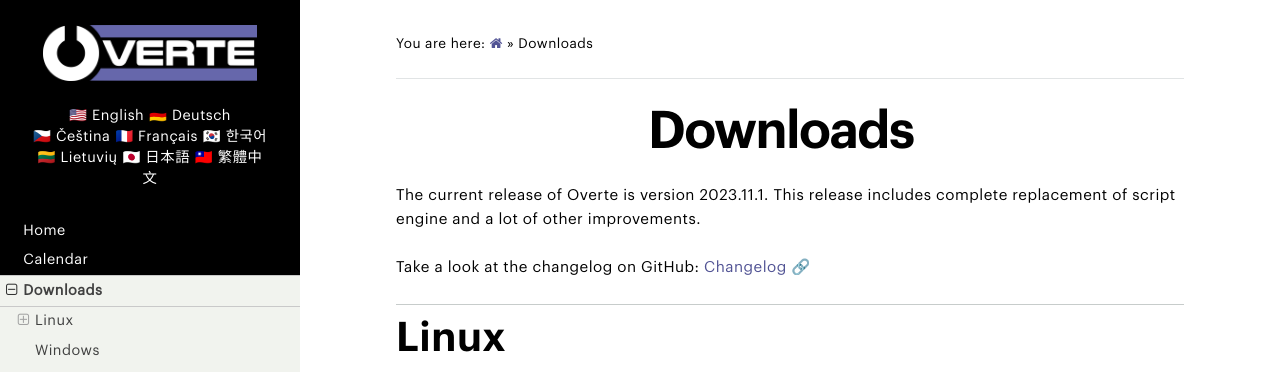
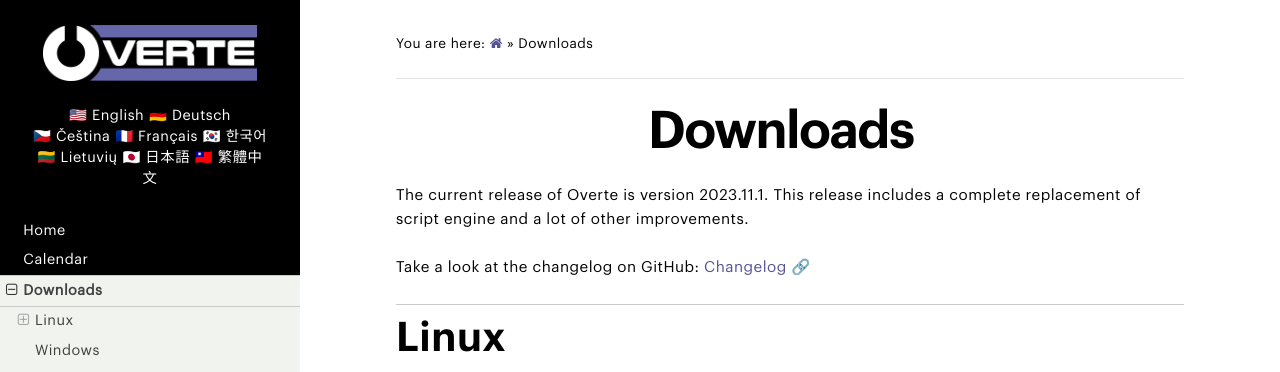
Before and after one commit to overte-org/overte-website-sphinx, a Sphinx documentation site: the page built from source/downloads.rst, in a window 1280 px wide and 900 px high. Shown: the top 372 px of the window. Built offline with Sphinx 7.4.7 and the Read the Docs theme 2.0.0, drawn with Linux system fonts in a browser that asks for light colours.

```diff
--- a/source/downloads.rst
+++ b/source/downloads.rst
@@ -5,7 +5,7 @@ Downloads
 #########
 
 The current release of Overte is version 2023.11.1.
-This release includes complete replacement of script engine and a lot of other improvements.
+This release includes a complete replacement of script engine and a lot of other improvements.
 
 Take a look at the changelog on GitHub: `Changelog 🔗 <https://github.com/overte-org/overte/blob/master/CHANGELOG.md>`_
 
```
